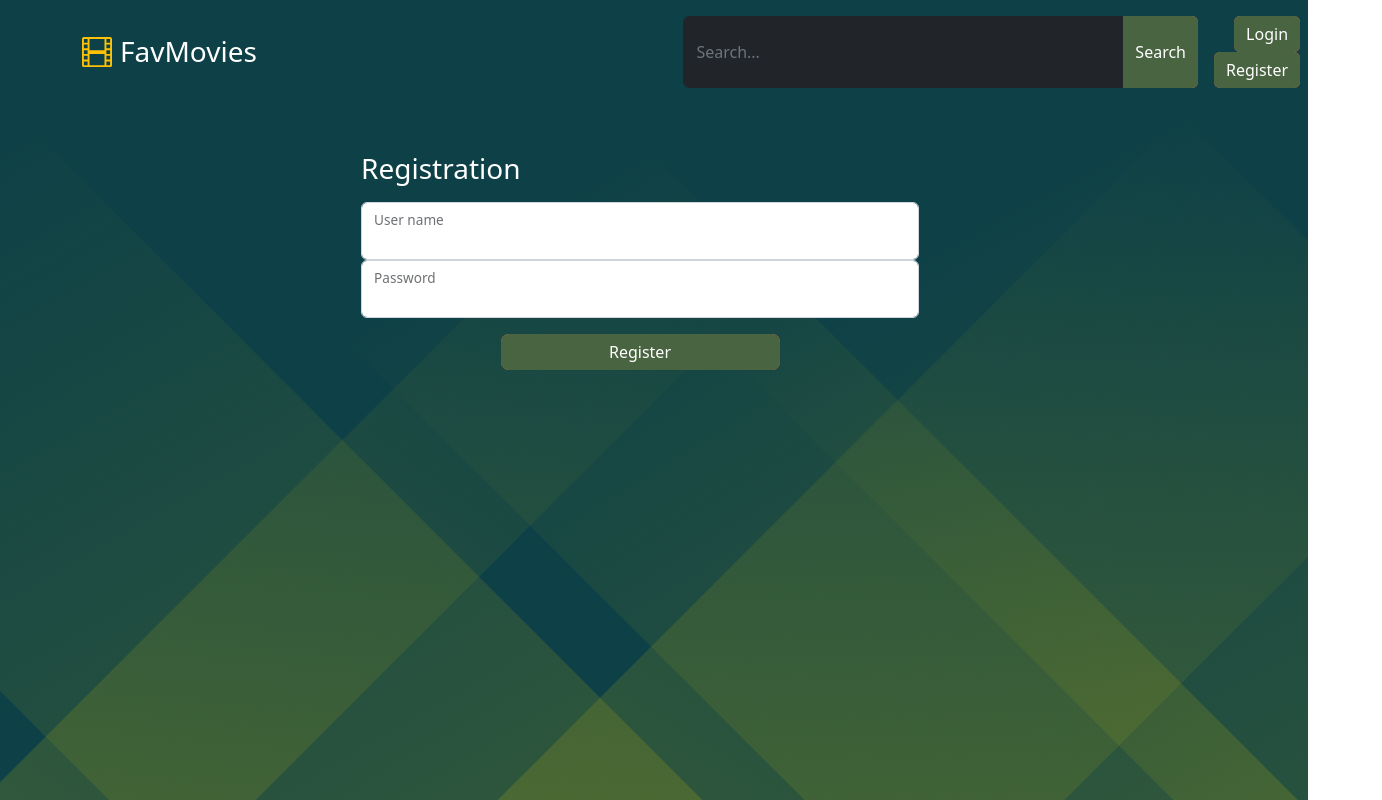
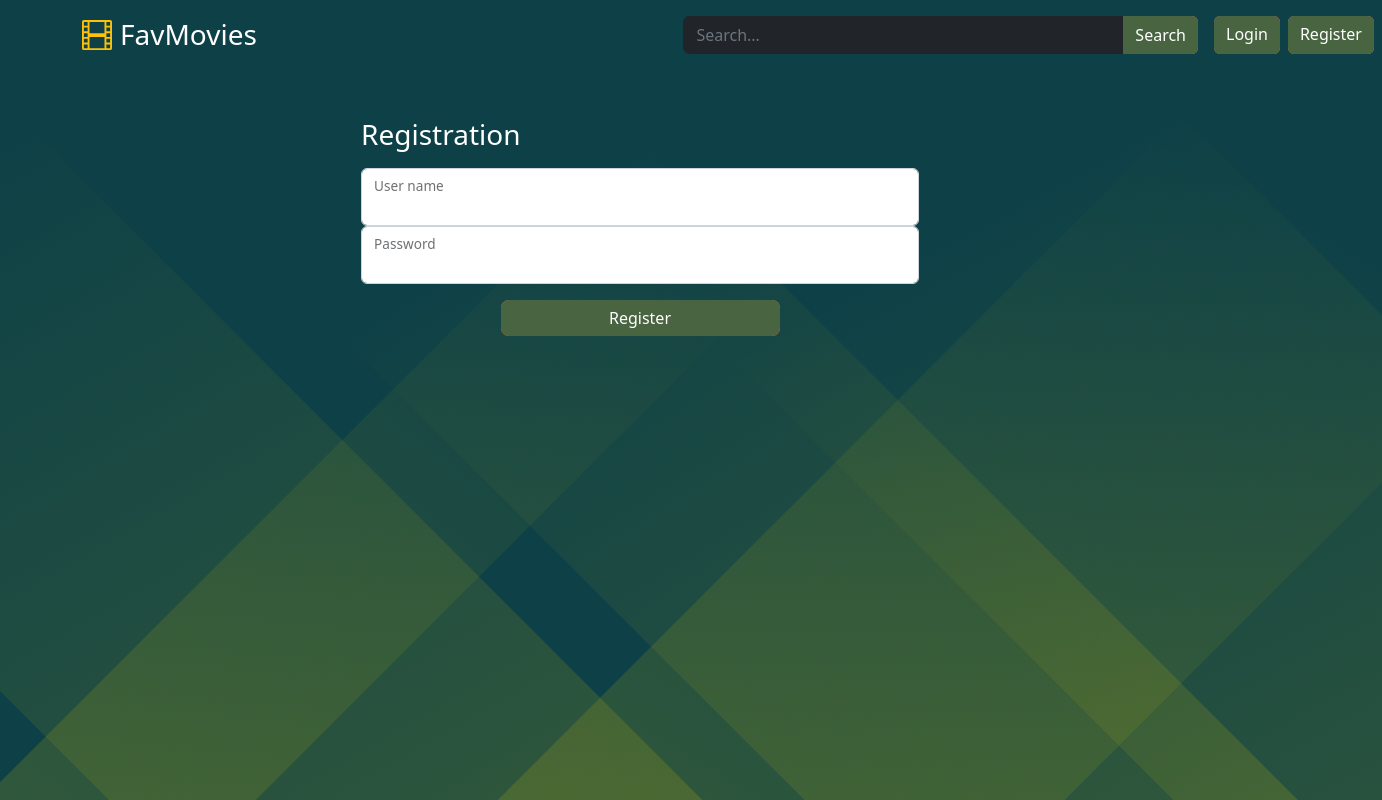
Before and after one commit to MantasKub/FavoriteMovies, a React (Create React App) app in the folder frontend/: page /register in a window 1280 px wide. Shown: the whole page, 1382 px wide, since content can reach past the window. Built offline with nearby package versions, Linux system fonts and the light colour scheme.

Commit message:
Problems solved.

```diff
--- a/frontend/src/App.js
+++ b/frontend/src/App.js
@@ -16,7 +16,6 @@ import MoviesAdmin from './pages/admin/MoviesAdmin';
 import NewMovie from './pages/admin/NewMovie';
 import Login from './pages/Login';
 import Register from './pages/Register';
-import NotFound from './pages/NotFound';
 
 function App() {
 
--- a/frontend/src/components/header/Header.js
+++ b/frontend/src/components/header/Header.js
@@ -52,7 +52,7 @@ function Header() {
               <button className="btn">Search</button>
             </form>
             {!user ?
-              <div className="text-end">
+              <div className="text-end d-flex">
                 <Link to="/login" className="btn btn-warning me-2">Login</Link>
                 <Link to="/register" className="btn btn-warning me-2">Register</Link>
               </div>
--- a/frontend/src/pages/Login.js
+++ b/frontend/src/pages/Login.js
@@ -20,10 +20,10 @@ function Login() {
         setUser(true);
         localStorage.setItem('token', resp.data.token);
         axios.defaults.headers.common['Authorization'] = 'Bearer ' + resp.data.token;
-        setTimeout(() => navigate('/'), 2000);
+        setTimeout(() => navigate('/admin'), 2000);
       })
       .catch(error => {
-        setMessage({ m: error.response, data, s: 'danger' })
+        setMessage({ m: error.response.data, data, s: 'danger' })
       })
       .finally(() => setLoading(false));
   }
--- a/frontend/src/pages/Register.js
+++ b/frontend/src/pages/Register.js
@@ -20,7 +20,7 @@ function Register() {
         setUser(true);
         localStorage.setItem('token', resp.data.token);
         axios.defaults.headers.common['Authorization'] = 'Bearer ' + resp.data.token;
-        setTimeout(() => navigate('/login'), 2000);
+        setTimeout(() => navigate('/'), 2000);
       })
       .catch(error => {
         setMessage({ m: error.response, data, s: 'danger' })
```
